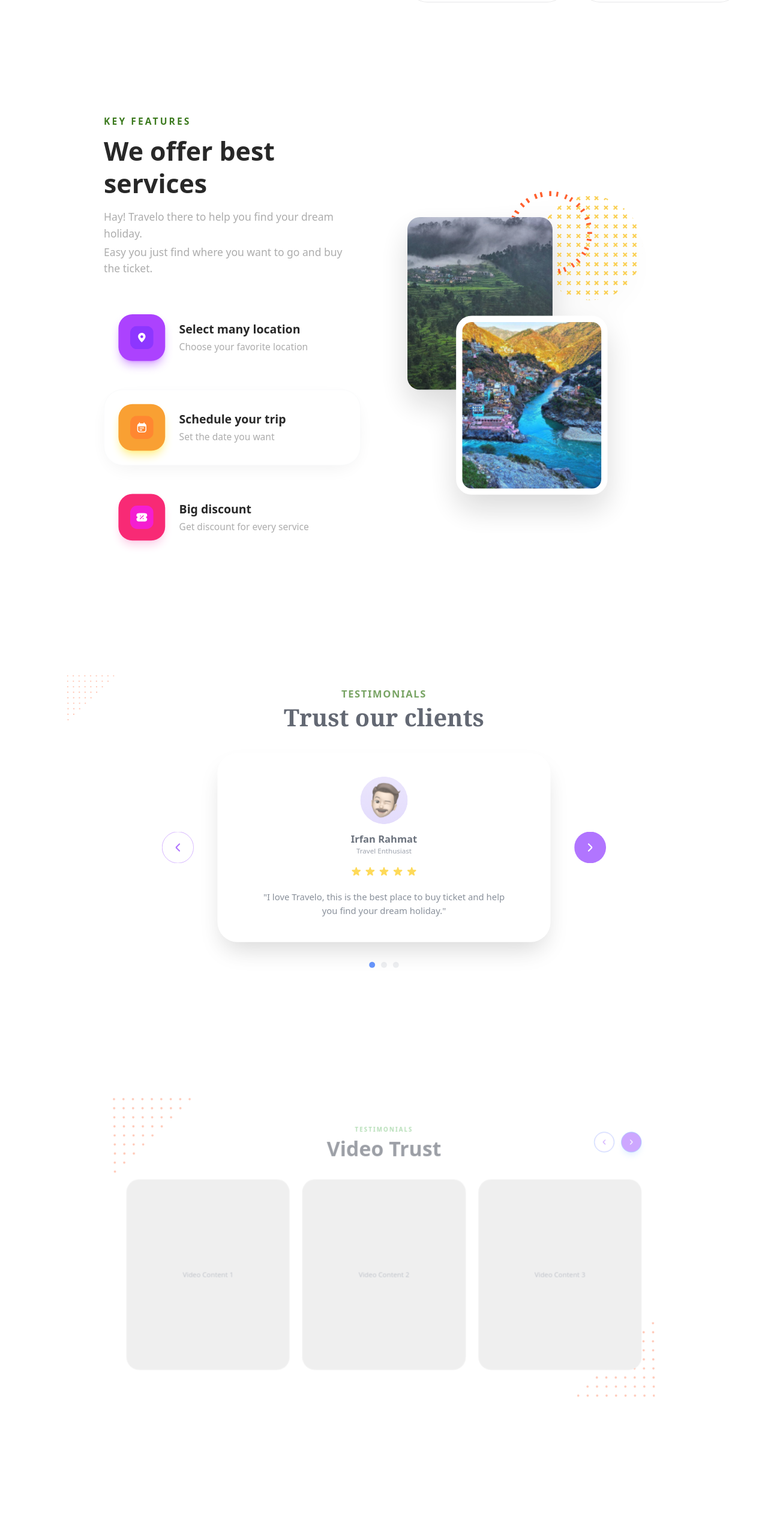
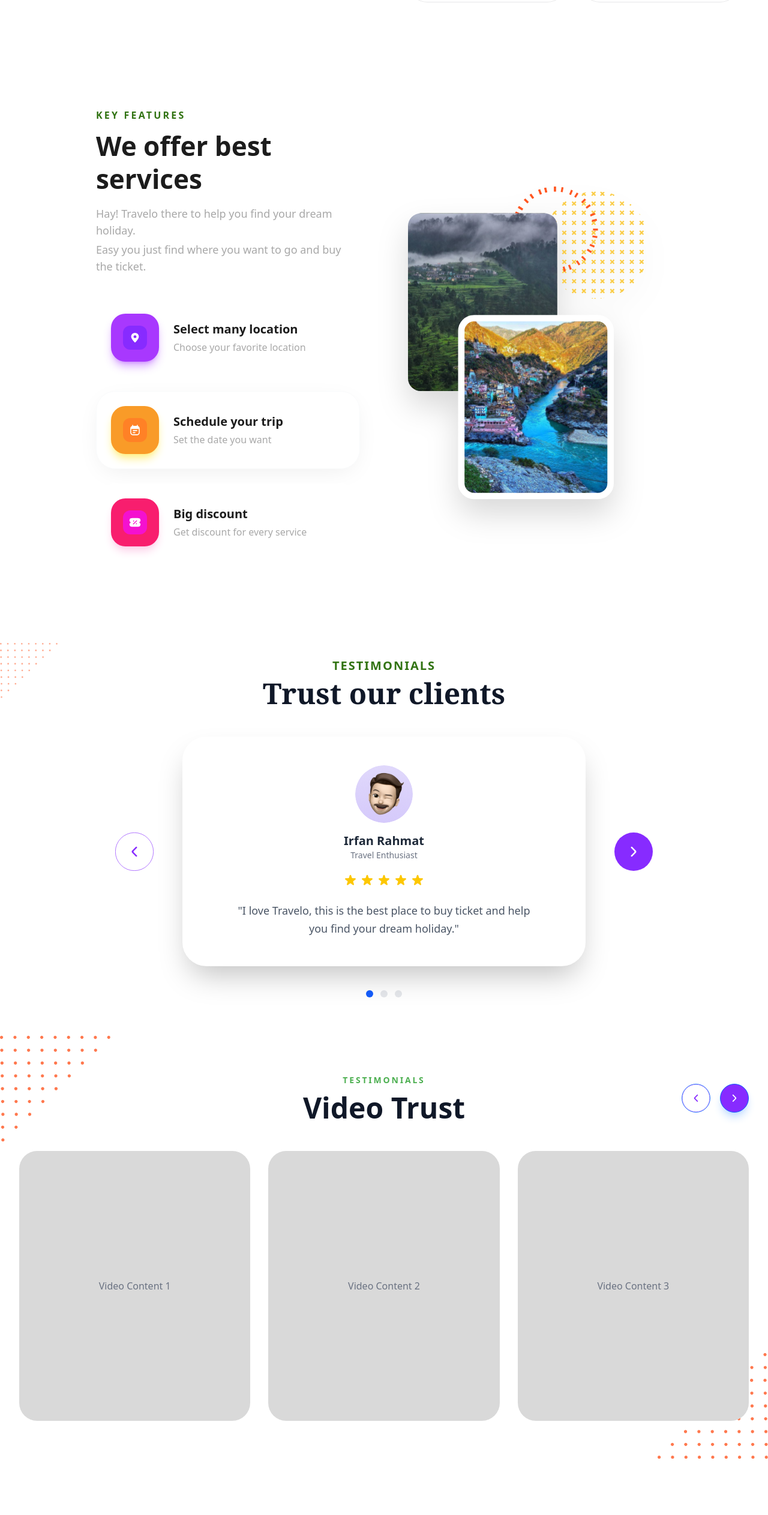
Before and after one commit to deep17raj/Travel-website, a React (Vite) app in the folder frontend/: page / in a window 1280 px wide. Shown: the part 3640-6166 px from the top of the page at 60% size. Built offline with nearby package versions, Linux system fonts and the light colour scheme.

Commit message:
added feats

```diff
--- a/frontend/src/components/KeyFeature/KeyFeature.jsx
+++ b/frontend/src/components/KeyFeature/KeyFeature.jsx
@@ -7,7 +7,7 @@ import Comp from "../../assets/KF/Comp.svg";
 
 function KeyFeature() {
   return (
-    <section className="w-full py-16 lg:py-24  overflow-hidden anime">
+    <section className="w-full py-16 lg:py-24  overflow-hidden ">
 
       {/* Main Container: w-[90%] on mobile, w-3/4 on desktop */}
       <div className="w-[90%] lg:w-3/4 mx-auto flex flex-col lg:flex-row items-center justify-between gap-12 lg:gap-20">
--- a/frontend/src/components/MainAboutUs/MainAboutUs.jsx
+++ b/frontend/src/components/MainAboutUs/MainAboutUs.jsx
@@ -1,6 +1,7 @@
 import React, { useState } from "react";
 // Removed react-slick imports since we are switching to a static grid
 import Trek from "../../assets/Trek.svg";
+import NavBar from "../NavBar/NavBar";
 
 function MainAboutUs() {
   // --- FAQ State Logic ---
@@ -42,7 +43,7 @@ function MainAboutUs() {
 
   return (
     <div className="w-full  font-sans pb-20">
-
+      <NavBar/>
       {/* 1. Header & Video Section */}
       <div className="flex flex-col mt-10 md:mt-16">
         <div className="text-center mb-8">
--- a/frontend/src/components/SeeAll/SeeAll.jsx
+++ b/frontend/src/components/SeeAll/SeeAll.jsx
@@ -7,6 +7,7 @@ import 'swiper/css/pagination';
 import 'swiper/css/navigation';
 // 3. Import required modules
 import { Pagination, Navigation } from 'swiper/modules';
+import NavBar from '../NavBar/NavBar';
 
 // --- MOCK DATA ---
 const adventureData = [
@@ -246,7 +247,9 @@ const PackageSection = ({ categoryTitle, data }) => {
 // --- MAIN COMPONENT ---
 function SeeAll() {
   return (
-    <div className="w-full  pt-16 pb-24 font-sans">
+    <div>
+      <NavBar/>
+      <div className="w-full  pt-16 pb-24 font-sans">
        <div className="max-w-7xl mx-auto px-4 md:px-6">
 
            <PackageSection
@@ -286,6 +289,8 @@ function SeeAll() {
          }
        `}</style>
     </div>
+    </div>
+
   )
 }
 
--- a/frontend/src/components/TestimonialText/TestimonialText.jsx
+++ b/frontend/src/components/TestimonialText/TestimonialText.jsx
@@ -52,7 +52,7 @@ function TestimonialText() {
   const currentData = testimonials[currentIndex];
 
   return (
-    <div className="relative w-full py-16 px-4  overflow-hidden flex flex-col items-center anime">
+    <div className="relative w-full py-16 px-4  overflow-hidden flex flex-col items-center ">
 
       {/* Background Decoration (LeftTop) - Optional positioning */}
       <div className="absolute top-10 left-0 opacity-50 pointer-events-none hidden lg:block">
--- a/frontend/src/components/TestimonialVideo/TestimonialVideo.jsx
+++ b/frontend/src/components/TestimonialVideo/TestimonialVideo.jsx
@@ -20,7 +20,7 @@ function TestimonialVideo() {
   const [swiperRef, setSwiperRef] = useState(null);
 
   return (
-    <div className='relative w-full py-16 overflow-hidden anime'>
+    <div className='relative w-full py-16 overflow-hidden '>
 
       {/* --- Decorative Background Dots --- */}
       <div className="absolute top-0 left-0 -translate-x-4 translate-y-4 md:translate-x-0 md:translate-y-0 z-0">
```
